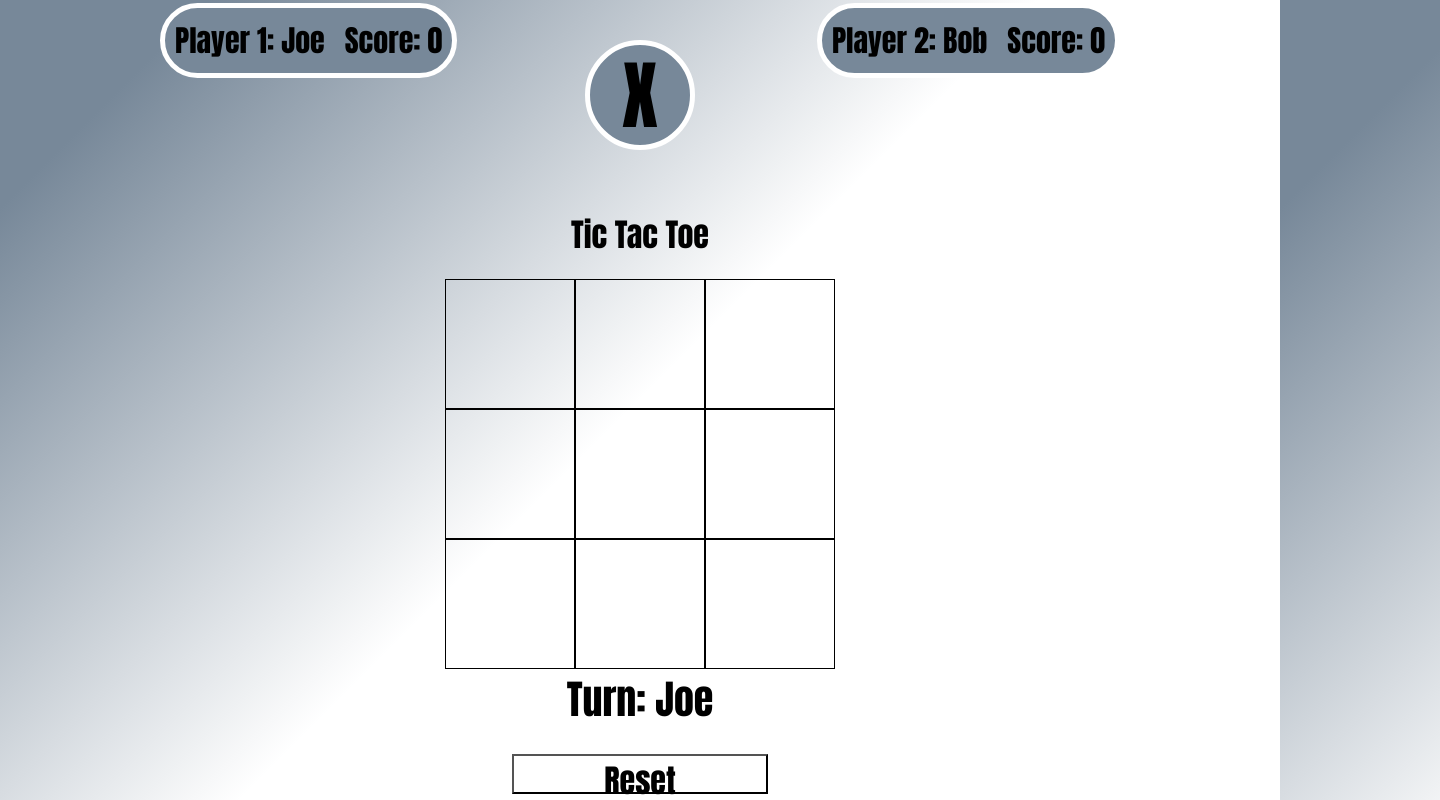
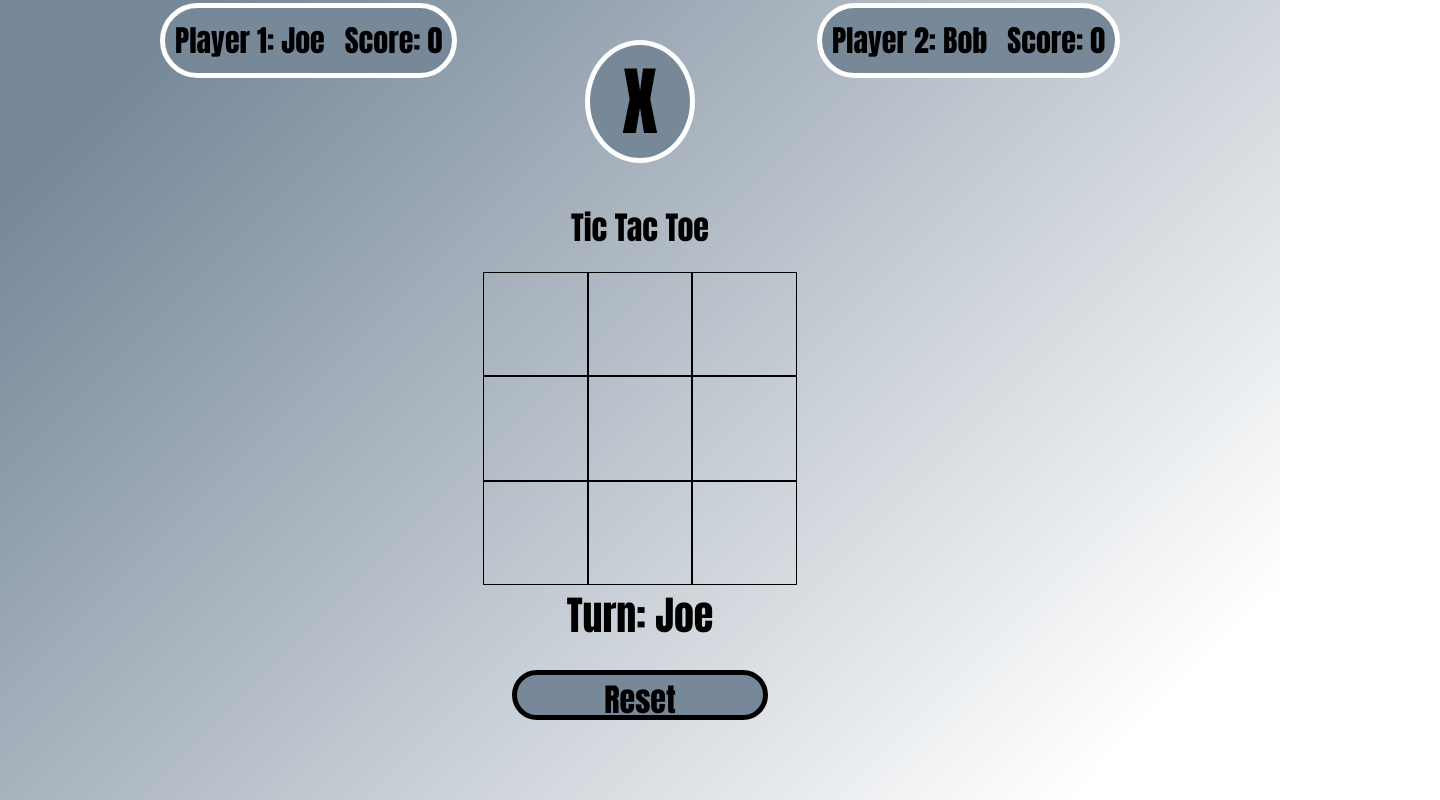
Before and after one commit to silverwolf1223/TOP-TTT, a plain HTML site: page index.html in a window 1280 px wide. Shown: the top 800 px of the page, 1440 px wide, since content can reach past the window. Drawn offline with Linux system fonts and the light colour scheme.

Commit message:
fixed sizing bug

```diff
--- a/newScript.js
+++ b/newScript.js
@@ -129,8 +129,6 @@ const game = (function(){
 
     startGame();
 
-    DOMmanager().updatePlayerDisplay();
-
     DOMmanager().screenBoard.forEach(i => i.addEventListener('click', tileManager));
 
     return{
--- a/styles.css
+++ b/styles.css
@@ -14,15 +14,13 @@ body {
     justify-content: start;
     align-items: center;
     height: 100vh;
-    width: 100vw;
-    background: linear-gradient(135deg, rgba(119, 136, 153, 1) 10%, rgba(255, 255, 255, 1) 50%);
+    background: linear-gradient(135deg, rgba(119, 136, 153, 1) 10%, rgba(255, 255, 255, 1) 90%);
 }
 
 .player {
     background: none;
     width: 75vw;
     min-height: 10vh;
-    padding: 0 25vw;
     font-size: 30px;
     display: flex;
     justify-content: space-between;
@@ -59,20 +57,17 @@ body {
     display: flex;
     flex-direction: column;
     align-items: center;
-    padding-bottom: 30vh;
 }
 
 h1 {
-    padding: 20px;
+    padding-bottom: 20px;
 }
 
 td {
     border: solid 1px black;
-    width: 10vw;
-    height: 10vw;
+    width: clamp(100px, 8vw, 8vw);
+    height: clamp(100px, 8vw, 8vw);
     font-size: 7vw;
-    padding: 0px;
-    gap: 0px;
     text-align: center;
 }
 
@@ -85,8 +80,11 @@ td:hover {
 }
 
 #reset {
+    background-color: rgb(119, 136, 153);
     width: 20vw;
-    height: 5vh;
+    height: 50px;
     font-size: 4vh;
     margin-top: 25px;
+    border-radius: 999px;
+    border: 5px solid black;
 }
```
